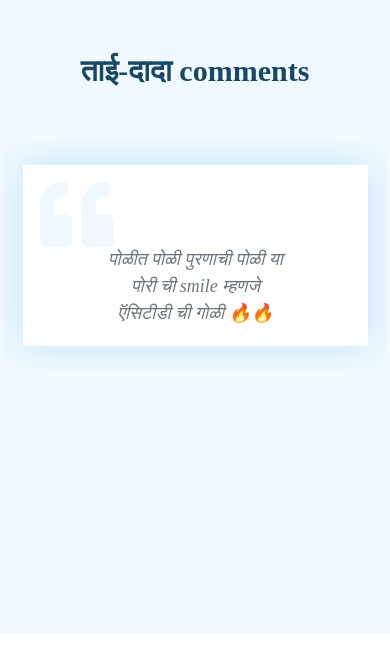
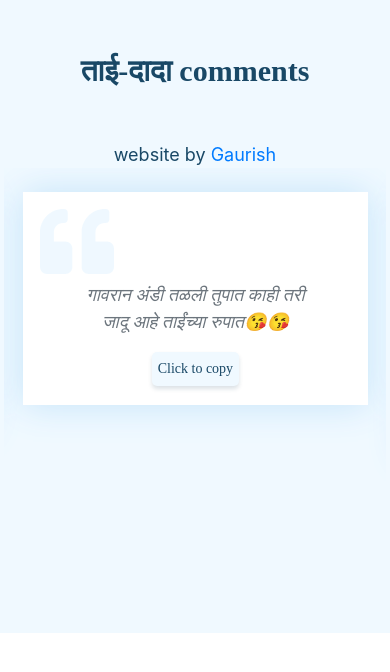
Before and after one commit to gaurishxjfk/marathicomments, a plain HTML site: page index.html in a window 390 px wide. Drawn offline with nearby package versions, Linux system fonts and the light colour scheme; a web font is replaced by a local one.

Commit message:
added button copy clipboard

```diff
--- a/css/style.scss
+++ b/css/style.scss
@@ -36,6 +36,17 @@ body {
   .heading{
     @include colorFont(#194866, 36px ,bold);
   }
+  .descr{
+    color:#194866;
+    font-size: 18px;
+    .name{
+      text-decoration: none;
+
+      &:hover{
+        font-weight: bold;
+      }
+    }
+  }
   .testimonial-slider{
     width: 55%;
     .testimonials__card{
@@ -58,6 +69,14 @@ body {
         @include colorFont(#194866, 18px ,normal);
         font-style: italic;
 
+      }
+      .ctc{
+        background: #F0F9FF;
+        @include colorFont(#194866, 14px ,normal);
+        box-shadow: 0px 3px 4px rgba(22, 63, 89, 0.15);
+          border: none;
+          border-radius: 5px;
+          padding:2%;
       }
     }
   }
@@ -95,6 +114,7 @@ body {
     .heading{
       @include colorFont(#194866, 30px ,bold);
     }
+
     .testimonial-slider{
       width: 98%;
       .testimonials__card{
@@ -105,8 +125,8 @@ body {
           opacity: 0.5;
         }
         &--review{
-          width: 60%;
-          padding-top: 15%;
+          width: 75%;
+          padding-top: 18%;
         }
       }
     }
--- a/index.html
+++ b/index.html
@@ -15,45 +15,80 @@
     <link rel="stylesheet" href="css/style.css">
 
     <title>ताई-दादा</title>
+    <script>
+
+      </script>
   </head>
   <body>
+
       <section class="testimonials">
             <div class="heading text-center m-auto p-5">ताई-दादा comments</div>
+            <div class="descr text-center">website by <a href="https://www.instagram.com/gaurishxjfk" target="_blank" class="name">Gaurish</a></div>
             <div class="testimonial-slider m-auto">
                 <div class="testimonial-slide mx-auto py-4">
                 <div class="testimonials__card text-center m-auto ">
                     <img src="img/quote.svg" alt="" class="quote-img">
 
-                    <div class="testimonials__card--review text-muted mx-auto mt-3">समुद्रात येतो जसा जोरदार वारा
-                      तुमचा लूक नुस्ता आ रा रा रा रा.. 🔥🔥</div>
+                    <div class="testimonials__card--review text-muted mx-auto mt-3"  id="divClipboard">पोळीत पोळी पुरणाची पोळी
+                      या पोरी ची smile म्हणजे ऍसिटीडी ची गोळी 🔥🔥</div>
+                      <button onclick="copyClipboard()" class="ctc mt-3">Click to copy</button>
+
                 </div>
                 </div>
-                <div class="testimonial-slide mx-auto py-4">
+                 <div class="testimonial-slide mx-auto py-4">
                   <div class="testimonials__card text-center m-auto ">
                       <img src="img/quote.svg" alt="" class="quote-img">
 
-                      <div class="testimonials__card--review text-muted mx-auto mt-3"> पोळीत पोळी पुरणाची पोळी
-                        या पोरी ची smile म्हणजे ऍसिटीडी ची गोळी 🔥🔥</div>
+                                          <div class="testimonials__card--review text-muted mx-auto mt-3"  id="divClipboard">गावरान अंडी तळली तुपात
+                                            काही तरी जादू आहे ताईंच्या रुपात😘😘</div>
+                      <button onclick="copyClipboard()" class="ctc mt-3">Click to copy</button>
                   </div>
                   </div>
                   <div class="testimonial-slide mx-auto py-4">
                     <div class="testimonials__card text-center m-auto ">
                         <img src="img/quote.svg" alt="" class="quote-img">
 
-                        <div class="testimonials__card--review text-muted mx-auto mt-3">गावरान अंडी तळली तुपात
-                          काही तरी जादू आहे ताईंच्या रुपात😘😘</div>
+                        <div class="testimonials__card--review text-muted mx-auto mt-3"  id="divClipboard">काल भाऊला एका पोरीचा फोन आला,
+                          म्हणे तुला भेटण्यासाठी माझ्या मनात लागली आग😍🙂
+                          भाऊ म्हणे टोकन घे आणि लाईन मध्ये लाग... 😎😎</div>
+                          <button onclick="copyClipboard()" class="ctc mt-3">Click to copy</button>
+
                     </div>
                     </div>
-                    <div class="testimonial-slide mx-auto py-4">
+                     <div class="testimonial-slide mx-auto py-4">
                       <div class="testimonials__card text-center m-auto ">
                           <img src="img/quote.svg" alt="" class="quote-img">
 
-                          <div class="testimonials__card--review text-muted mx-auto mt-3">टेरेस वरून दिसेना म्हणून आलो डोंगरावरी.. कुठे लपून बसल्यात सगळ्या पोरी 😰</div>
+                                              <div class="testimonials__card--review text-muted mx-auto mt-3"  id="divClipboard"> कबुतराचे गळाले सफेद पीस... रानू मंडल कडून ताईसाठी फ्लाइंग किस... 😘</div>
+                          <button onclick="copyClipboard()" class="ctc mt-3">Click to copy</button>
                       </div>
                       </div>
+                      <div class="testimonial-slide mx-auto py-4">
+                        <div class="testimonials__card text-center m-auto ">
+                            <img src="img/quote.svg" alt="" class="quote-img">
+
+                            <div class="testimonials__card--review text-muted mx-auto mt-3"  id="divClipboard"> बनपावला लावतात खरपूस मस्का...
+                              आमच्या पोरीला बघून भल्याभल्यांना लागतोय ठसका😍😍</div>
+                              <button onclick="copyClipboard()" class="ctc mt-3">Click to copy</button>
+
+                        </div>
+                        </div>
+                         <div class="testimonial-slide mx-auto py-4">
+                          <div class="testimonials__card text-center m-auto ">
+                              <img src="img/quote.svg" alt="" class="quote-img">
+
+                                                  <div class="testimonials__card--review text-muted mx-auto mt-3"  id="divClipboard">गावागावात पोरींचा एकच सुर....
+                                                    आला ग बाई माझा शक्ती कपूर....!!!🤣🤣🤣🤣</div>
+                              <button onclick="copyClipboard()" class="ctc mt-3">Click to copy</button>
+                          </div>
+                          </div>
+
 
             </div>
         </section>
+
+
+
 
     <!-- jQuery first, then Popper.js,then Bootstrap JS -->
     <script src="https://code.jquery.com/jquery-3.3.1.slim.min.js" integrity="sha384-q8i/X+965DzO0rT7abK41JStQIAqVgRVzpbzo5smXKp4YfRvH+8abtTE1Pi6jizo" crossorigin="anonymous"></script>
--- a/js/script.js
+++ b/js/script.js
@@ -2,8 +2,8 @@ $('.testimonial-slider').slick({
 
     arrows: false,
     autoplay : true,
-    autoplaySpeed : 3000,
-    speed: 200,
+    autoplaySpeed : 2500,
+    speed: 900,
     slidesToShow: 1,
     responsive: [
       {
@@ -24,3 +24,27 @@ $('.testimonial-slider').slick({
       }
     ]
   });
+
+  function copyClipboard() {
+    var elm = document.getElementById("divClipboard");
+    // for Internet Explorer
+
+    if(document.body.createTextRange) {
+      var range = document.body.createTextRange();
+      range.moveToElementText(elm);
+      range.select();
+      document.execCommand("Copy");
+      alert("Copied div content to clipboard");
+    }
+    else if(window.getSelection) {
+      // other browsers
+
+      var selection = window.getSelection();
+      var range = document.createRange();
+      range.selectNodeContents(elm);
+      selection.removeAllRanges();
+      selection.addRange(range);
+      document.execCommand("Copy");
+      alert("Copied div content to clipboard");
+    }
+  }
```
Also changed, not shown: css/style.css, 1 other file.
